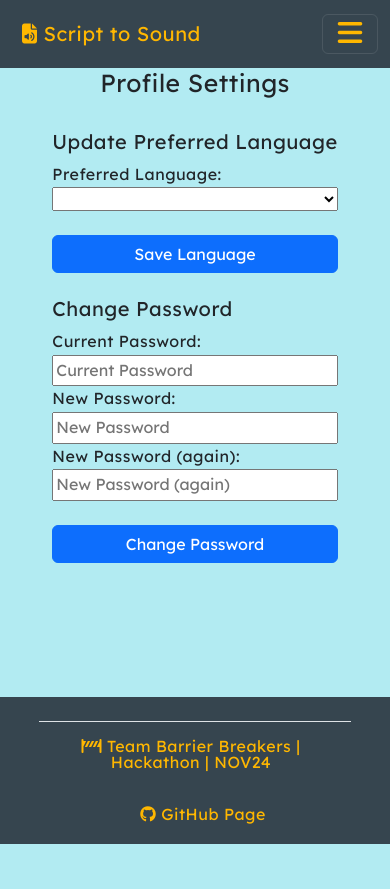
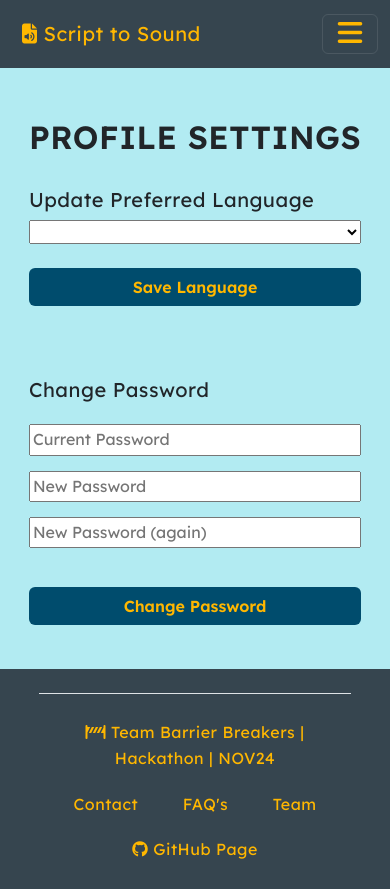
Before and after one commit to hannahro15/Nov24Hackathon, a Django app: page /profile/ in a window 390 px wide. Before the commit the page ends 844 px from the top, so only its background shows below. Run offline with Django 5.2, Linux system fonts and the light colour scheme; the visitor is signed in with stand-in values (Sample User, id 1); lists and menus that the app fills with data are empty.

Commit message:
Uniformization in button, forms and title styling, add user stories in Readme (#154)
* Add User stories section to Readme

* Style signin, signup titles to match the rest

* Change home page title size on mobile screens

* Style all buttons, remove labels

```diff
--- a/static/css/styles.css
+++ b/static/css/styles.css
@@ -12,6 +12,8 @@ body {
 .page-titles {
   text-transform: uppercase;
   font-weight: 600;
+  margin-top: 50px;
+  font-size: 2em;
 }
 
 .page-subtitles {
@@ -99,8 +101,8 @@ body {
   /* Soft Cyan */
   --accent-color-2: #004c6d;
   /* Deep Teal */
-  --accent-color-3: #ffb700;
-  /* Repeat Mustard Yellow for consistency */
+  --accent-color-3: #004c6d;
+  /* Deep Teal */
   --logo-color: #ffb700;
   /* Mustard Yellow for the logo */
 }
@@ -275,9 +277,11 @@ body {
 }
 
 .btn-custom-text {
-  width: 6rem;
+  min-width: 6rem;
   font-weight: 600;
   transition: box-shadow 0.2s, outline 0.2s;
+  background-color: var(--accent-color-2);
+  color: var(--primary-text-color);
 }
 
 .btn-custom-icon:hover,
@@ -308,15 +312,6 @@ body {
 #text-steps-two {
   margin-top: 40px;
 }
-
-/* #app-text-input {
-  max-width: 500px;
-  margin: 50px auto;
-  background: white;
-  border-radius: 5px;
-  box-shadow: 10px 10px 0 rgba(0, 0, 0, 0.1);
-  padding: 1rem 2rem 1rem 5rem;
-} */
 
 #app-text-input-form {}
 
@@ -388,7 +383,7 @@ input[type="range"].win10-thumb {
   }
 
   input[type="range"] {
-    color: var(--accent-color-3);
+    color: var(--accent-color-2);
     --track-color: rgba(255, 255, 255, 0.1);
   }
 
@@ -675,8 +670,20 @@ form>div {
   margin-bottom: 40px;
 }
 
+/*--------------------------------------- Profile page ----- */
+#change-password-form {
+  height: 300px;
+}
 
-/*--------------------------------------- Footer -----------*/
+#preferred-language-form{
+  height: 175px;
+}
+
+label {
+  display: none !important;
+}
+
+/*--------------------------------------- Footer ------------*/
 .footer {
   bottom: 0;
   margin-top: auto;
@@ -806,6 +813,10 @@ form>div {
       font-size: 1.5rem;
     }
 
+    #welcome-text h1 {
+      font-size: 2rem;
+    }
+
     #welcome-button {
       padding: 6px 12px;
       font-size: 0.8rem;
--- a/templates/account/logout.html
+++ b/templates/account/logout.html
@@ -20,7 +20,7 @@
                role="alert">
             {{ message }}
             <button type="button"
-                    class="btn-close"
+                    class="btn-custom-text"
                     data-bs-dismiss="alert"
                     aria-label="Close">
             </button>
@@ -31,7 +31,7 @@
   </div>
   <div class="container">
     <div class="text-center">
-      <h3>
+      <h3 class="page-titles">
         {% trans "Sign Out" %}
       </h3>
       <p class="pt-3">
@@ -50,7 +50,7 @@
                      value="{{ redirect_field_value }}" />
             {% endif %}
             <div class="d-flex justify-content-center pt-3">
-              <button class="btn btn-outline-warning"
+              <button class="btn btn-custom-text"
                       type="submit">
                 {% trans "Sign Out" %}
               </button>
--- a/templates/base.html
+++ b/templates/base.html
@@ -61,7 +61,9 @@
   </head>
   <body>
     <header>
-      <nav class="navbar navbar-expand-xxl navbar-dark nav-bg">
+      <nav
+        class="navbar navbar-expand-lg navbar-dark nav-bg align-items-baseline"
+      >
         <div class="container-fluid">
           <a class="navbar-brand navbar-title button-arounder" href="#"
             ><i class="fa-solid fa-file-audio"></i> Script to Sound</a
@@ -91,21 +93,6 @@
                   class="nav-link button-arounder"
                   href="{% url 'text_to_speech' %}"
                   >Text to Speech</a
-                >
-              </li>
-              <li class="nav-item">
-                <a class="nav-link button-arounder" href="{% url 'contact' %}"
-                  >Contact</a
-                >
-              </li>
-              <li class="nav-item">
-                <a class="nav-link button-arounder" href="{% url 'faq_page' %}"
-                  >FAQ's</a
-                >
-              </li>
-              <li class="nav-item">
-                <a class="nav-link button-arounder" href="{% url 'team_app' %}"
-                  >Team</a
                 >
               </li>
               {% if user.is_authenticated %}
@@ -234,30 +221,29 @@
     </main>
     <div class="container footer-container footer">
       <footer
-        class="d-flex flex-wrap justify-content-center py-3 mt-4 border-top footer-text"
+        class="d-flex flex-wrap justify-content-evenly py-3 mt-4 border-top footer-text"
       >
-        <div class="col-md-4 d-flex align-items-center">
         <a
           href="{% url 'home' %}"
-            class="mb-3 me-2 mb-md-0 footer-text text-decoration-none lh-1"
+          class="nav-link button-arounder"
           aria-label="Link to the home page."
         >
-            <p class="mb-md-0 footer-text justify-content-center">
           <i class="fa-solid fa-road-barrier"></i> Team Barrier Breakers |
           Hackathon | NOV24
-            </p>
         </a>
-        </div>
-        <ul class="nav col-md-4 justify-content-end list-unstyled d-flex">
-          <li class="ms-3">
+        <a class="nav-link button-arounder" href="{% url 'contact' %}"
+          >Contact</a
+        >
+        <a class="nav-link button-arounder" href="{% url 'faq_page' %}"
+          >FAQ's</a
+        >
+        <a class="nav-link button-arounder" href="{% url 'team_app' %}">Team</a>
         <a
           class="footer-text button-arounder"
           href="https://github.com/hannahro15/Nov24Hackathon"
         >
-              <i class="fa-brands fa-github icon"></i><span>GitHub Page</span>
+          <i class="fa-brands fa-github icon"></i>GitHub Page
         </a>
-          </li>
-        </ul>
       </footer>
     </div>
     <!-- Javascript -->
--- a/text_to_speech/templates/text_to_speech/profile.html
+++ b/text_to_speech/templates/text_to_speech/profile.html
@@ -6,7 +6,7 @@
   <div class="container d-flex flex-column align-items-center">
     <div class="d-flex flex-column align-items-center">
       <div class="col-md-12">
-        <h2 class="text-center">
+        <h2 class="text-center page-titles">
           {% trans "Profile Settings" %}
         </h2>
 
@@ -17,34 +17,29 @@
             {% trans "Update Preferred Language" %}
           </h5>
           {{ form.non_field_errors }}
-          {{ form.preferred_language.label_tag }}
           {{ form.preferred_language }}
           {{ form.preferred_language.errors }}
-          <button type="submit" name="preferred_language_submit" class="btn btn-primary btn-block mt-4">
+          <button type="submit" name="preferred_language_submit" class="btn btn-custom-text btn-block mt-4">
             {% trans "Save Language" %}
           </button>
         </form>
 
         <!-- Change Password Form -->
-        <form method="post" class="d-flex flex-column" id="change-password-form">
+        <form method="post" class="d-flex flex-column justify-content-evenly" id="change-password-form">
           {% csrf_token %}
           <h5 class="pt-4">
             {% trans "Change Password" %}
           </h5>
           {{ password_change_form.non_field_errors }}
-          {{ password_change_form.oldpassword.label_tag }}
           {{ password_change_form.oldpassword }}
           {{ password_change_form.oldpassword.errors }}
 
-          {{ password_change_form.password1.label_tag }}
           {{ password_change_form.password1 }}
           {{ password_change_form.password1.errors }}
-
-          {{ password_change_form.password2.label_tag }}
           {{ password_change_form.password2 }}
           {{ password_change_form.password2.errors }}
 
-          <button type="submit" name="password_change_submit" class="btn btn-primary btn-block mt-4">
+          <button type="submit" name="password_change_submit" class="btn btn-custom-text btn-block mt-4">
             {% trans "Change Password" %}
           </button>
         </form>
--- a/text_to_speech/templates/text_to_speech/text_to_speech.html
+++ b/text_to_speech/templates/text_to_speech/text_to_speech.html
@@ -25,6 +25,7 @@
           <label for="language-select">
             <strong>Select a Language:</strong>
           </label>
+          <p class="text-uppercase fs-5">Language</p>
           <select id="language-select"
                   class="form-select"
                   data-preferred-language="{{ preferred_language }}">
@@ -46,6 +47,7 @@
           <label for="speed-range">
             <strong>Adjust Speed:</strong>
           </label>
+          <p class="text-uppercase fs-5">Speed</p>
           <input type="range"
                  id="speed-range"
                  min="0.5"
@@ -86,7 +88,7 @@
                    class="me-3">
                 <button id="send-button"
                         type="button"
-                        class="btn btn-primary btn-custom-text">
+                        class="btn btn-custom-text">
                   <span class="spinner-border spinner-border-sm me-2 d-none"
                         id="send-spinner"
                         role="status"
@@ -97,7 +99,7 @@
               <div id="app-buttons-pause">
                 <button id="pause-button"
                         type="button"
-                        class="btn btn-warning btn-custom-text">
+                        class="btn btn-custom-text">
                   Pause
                 </button>
               </div>
```
Also changed, not shown: templates/account/login.html (+5 -5 lines), templates/account/signup.html (+6 -6 lines), README.md. Lines whose indentation alone changed are shown as unchanged.
